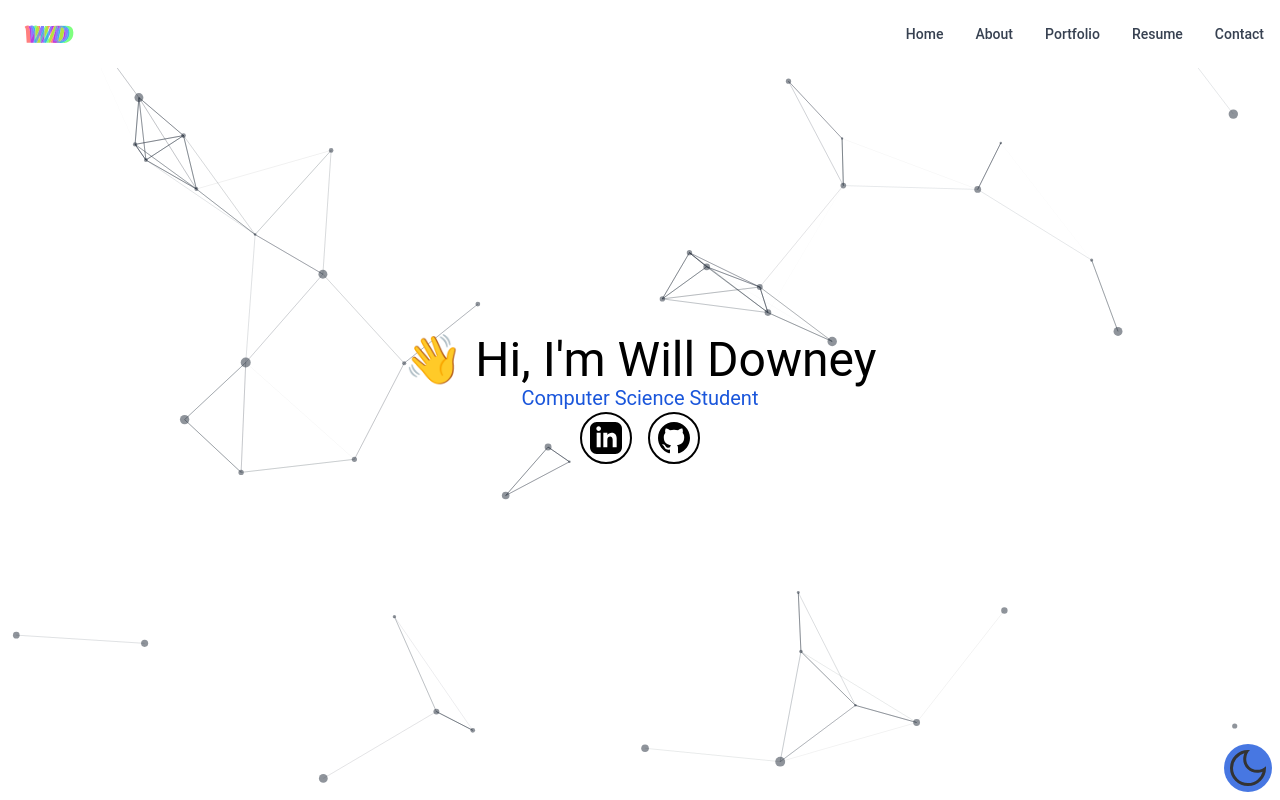
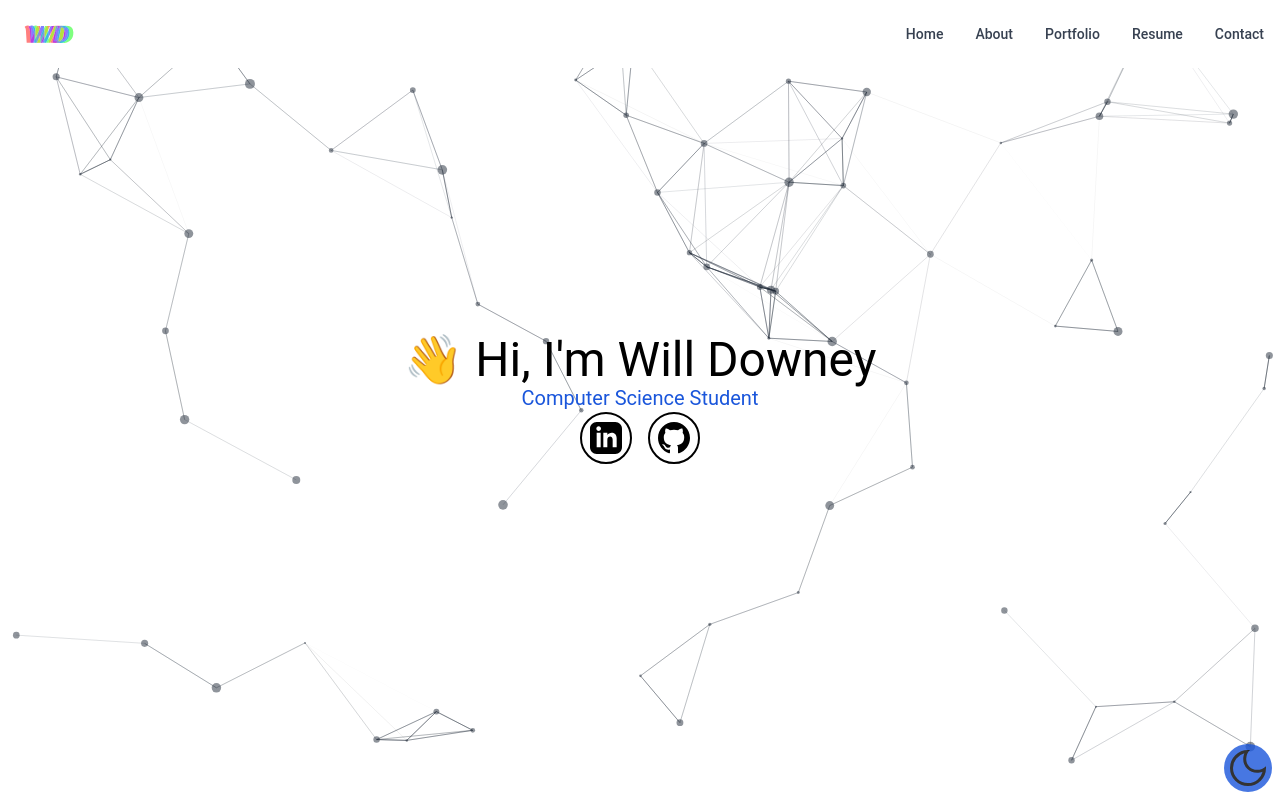
Before and after one commit to widowney/personal-website, a React (Create React App) app: page / in a window 1280 px wide. Shown: the top 800 px of the page. Built offline with nearby package versions, Linux system fonts and the light colour scheme.

Commit message:
change number of particles

```diff
--- a/src/components/Particles.tsx
+++ b/src/components/Particles.tsx
@@ -75,7 +75,7 @@ const ParticlesContainer = ({darkTheme, setDarkTheme}: Props) => {
                             enable: true,
                             area: 400,
                         },
-                        value: 20,
+                        value: 30,
                         },
                         opacity: {
                         value: 0.5,
```
